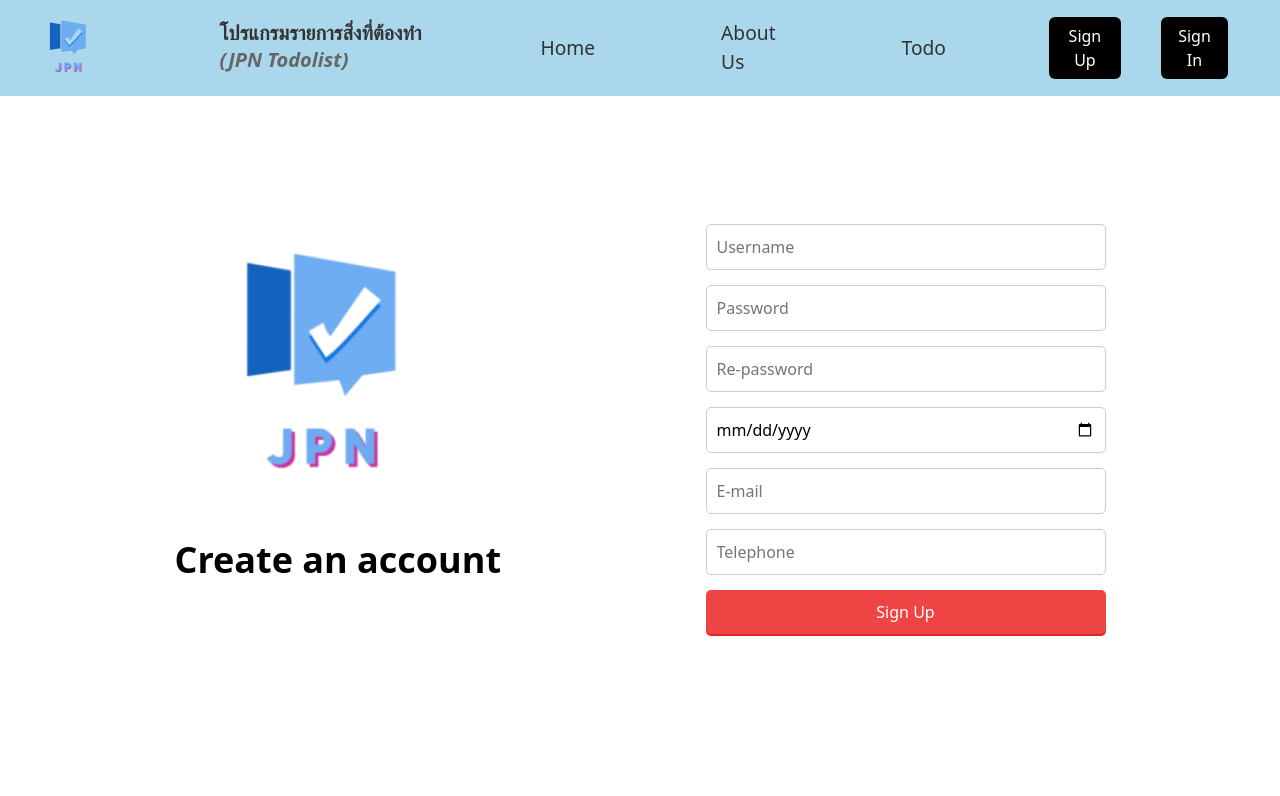
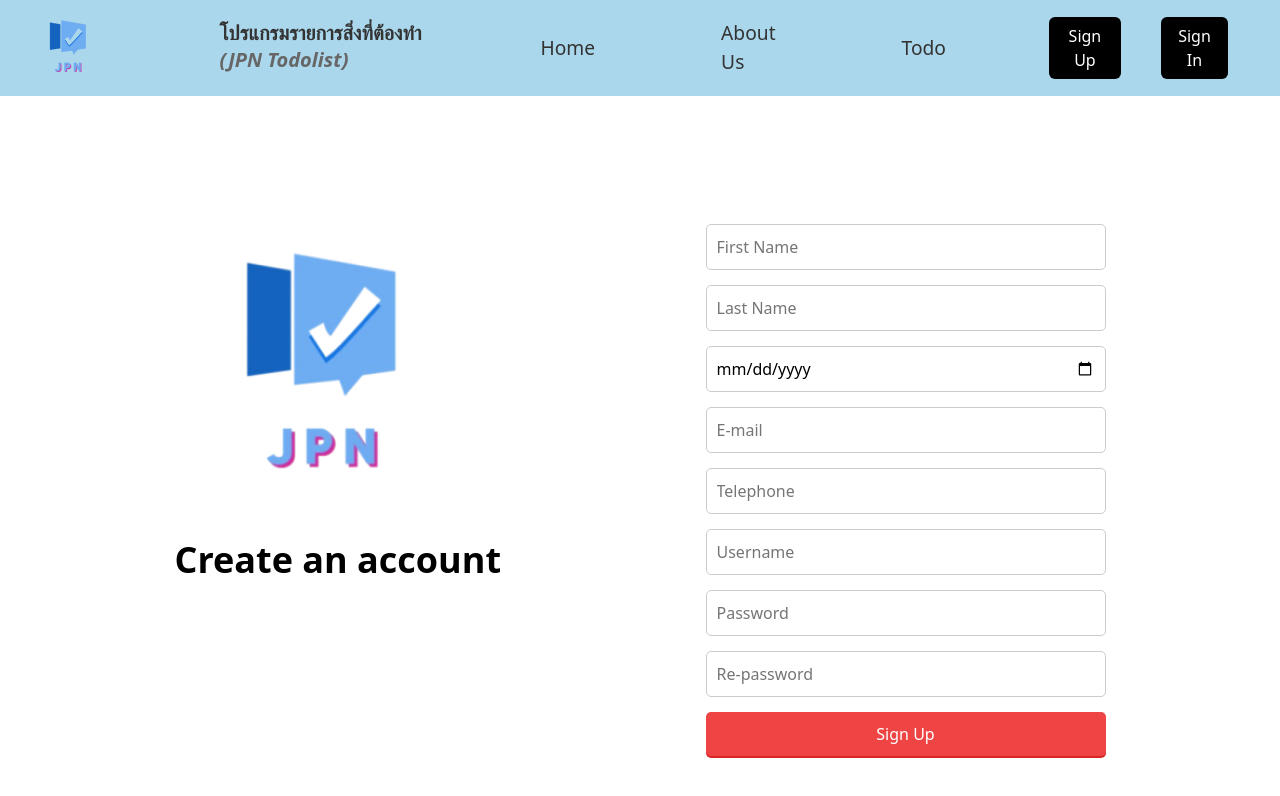
Before and after one commit to Poomlak/TODOLISTJPN, a React (Create React App) app in the folder jpn-project/: page /signup in a window 1280 px wide. Shown: the top 796 px of the page. Built offline with nearby package versions, Linux system fonts and the light colour scheme.

Commit message:
signup db

```diff
--- a/jpn-project/src/signup/Signup.js
+++ b/jpn-project/src/signup/Signup.js
@@ -1,8 +1,63 @@
-import React from "react";
+import React, { useState } from "react";
 import jpnLogo from "../navbars/jpn_logo.png";
 import "./Signup.css";
+import axios from "axios";
 
 const Signup = () => {
+  const [formData, setFormData] = useState({
+    fname: '',
+    lname: '',
+    birthday: '',
+    email: '',
+    tel: '',
+    username: '',
+    password: '',
+    rePassword: ''
+  });
+
+  const handleChange = (e) => {
+    const { name, value } = e.target;
+    setFormData(prevData => ({ ...prevData, [name]: value }));
+  };
+
+  const handleSubmit = (e) => {
+    e.preventDefault();
+
+    // ตรวจสอบว่ารหัสผ่านตรงกัน
+    if (formData.password !== formData.rePassword) {
+      alert('Passwords do not match');
+      return;
+    }
+
+    // ส่งข้อมูลไปยัง API
+    axios.post('http://localhost:5000/signup', {
+      fname: formData.fname,
+      lname: formData.lname,
+      birthday: formData.birthday,
+      email: formData.email,
+      tel: formData.tel,
+      username: formData.username,
+      password: formData.password,
+    })
+      .then(response => {
+        alert('Member registered successfully');
+        setFormData({
+          fname: '',
+          lname: '',
+          birthday: '',
+          email: '',
+          tel: '',
+          username: '',
+          password: '',
+          rePassword: ''
+        });
+      })
+      .catch(error => {
+        console.error('There was an error registering the member!', error);
+        alert('Error registering member');
+      });
+  };
+
   return (
     <div className="container-signup">
       <div className="logo-and-title">
@@ -10,14 +65,72 @@ const Signup = () => {
         <h1 className="app-title">Create an account</h1>
       </div>
       <div className="form-container">
-        <form className="signup-form">
-          <input type="text" placeholder="Username" />
-          <input type="password" placeholder="Password" />
-          <input type="password" placeholder="Re-password" />
-          <input type="date" placeholder="Birthday" />
-          <input type="email" placeholder="E-mail" />
-          <input type="tel" placeholder="Telephone" />
-          <button className="sign-up">Sign Up</button>
+        <form className="signup-form" onSubmit={handleSubmit}>
+          <input
+            type="text"
+            placeholder="First Name"
+            name="fname"
+            value={formData.fname}
+            onChange={handleChange}
+            required
+          />
+          <input
+            type="text"
+            placeholder="Last Name"
+            name="lname"
+            value={formData.lname}
+            onChange={handleChange}
+            required
+          />
+          <input
+            type="date"
+            placeholder="Birthday"
+            name="birthday"
+            value={formData.birthday}
+            onChange={handleChange}
+            required
+          />
+          <input
+            type="email"
+            placeholder="E-mail"
+            name="email"
+            value={formData.email}
+            onChange={handleChange}
+            required
+          />
+          <input
+            type="tel"
+            placeholder="Telephone"
+            name="tel"
+            value={formData.tel}
+            onChange={handleChange}
+            required
+          />
+          <input
+            type="text"
+            placeholder="Username"
+            name="username"
+            value={formData.username}
+            onChange={handleChange}
+            required
+          />
+          <input
+            type="password"
+            placeholder="Password"
+            name="password"
+            value={formData.password}
+            onChange={handleChange}
+            required
+          />
+          <input
+            type="password"
+            placeholder="Re-password"
+            name="rePassword"
+            value={formData.rePassword}
+            onChange={handleChange}
+            required
+          />
+          <button className="sign-up" type="submit">Sign Up</button>
         </form>
       </div>
     </div>
```
Also changed, not shown: jpn-project/src/server/server.js (+20 -0 lines).
